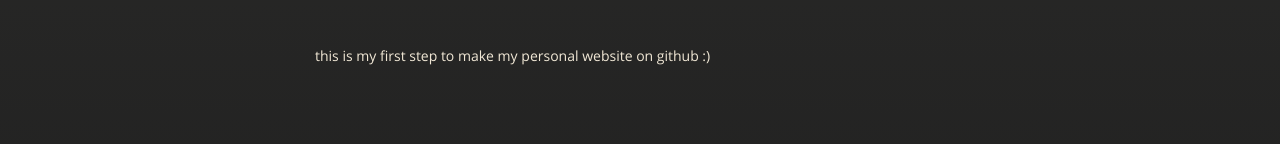
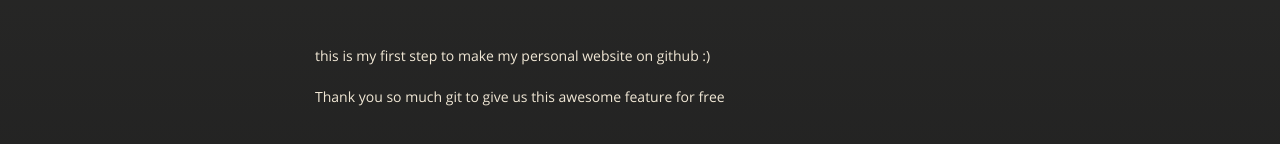
Before and after one commit to payamd/payamd.github.io, a plain HTML site: page index.html in a window 1280 px wide. Shown: the part 226-370 px from the top of the page. Drawn offline with nearby package versions, Linux system fonts and the light colour scheme.

Commit message:
Update index.html

```diff
--- a/index.html
+++ b/index.html
@@ -36,6 +36,8 @@
         </div>
 
         <p>this is my first step to make my personal website on github :)</p>
+           <p>Thank you so much git to give us this awesome feature for free</p>
+
       </section>
 
     </div>
```
